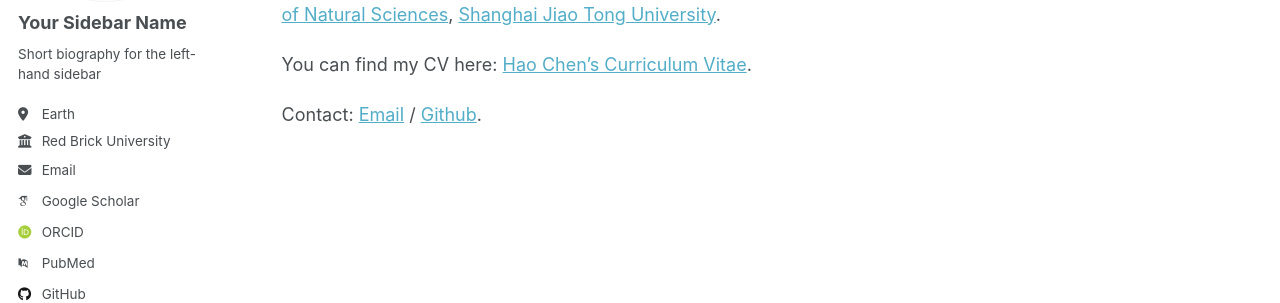
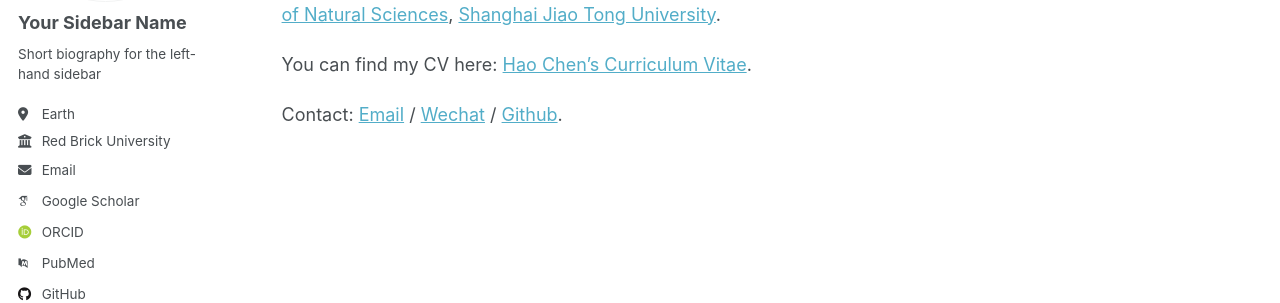
Before and after one commit to utulie/new, a Jekyll site: the page built from _pages/about.md, in a window 1280 px wide. Shown: the part 272-575 px from the top of the page. Built offline with Jekyll 4.4.1, drawn with Linux system fonts in a browser that asks for light colours; some web fonts are replaced.

Commit message:
Update about.md

```diff
--- a/_pages/about.md
+++ b/_pages/about.md
@@ -11,6 +11,6 @@ I'm a third year undergraduate student from [School of Mathematical Sciences](ht
 
 I am very fortunate to be advised by [Prof. Lin Liu](https://linliu-stats.github.io/) and [Prof. Yu Guang Wang](https://yuguangwang.github.io/) from [Institute of Natural Sciences](https://ins.sjtu.edu.cn/), [Shanghai Jiao Tong University](https://www.sjtu.edu.cn/).
 
-You can find my CV here: [Hao Chen's Curriculum Vitae](https://jbox.sjtu.edu.cn/l/f1hUJV).
+You can find my CV here: [Hao Chen's Curriculum Vitae](../assets/Curriculum_Vitae.pdf).
 
-Contact: [Email](mailto:chen_hao1@sjtu.edu.cn) / [Github](https://github.com/utulie).
+Contact: [Email](mailto:chen_hao1@sjtu.edu.cn) / [Wechat](../images/wechat.jpg) / [Github](https://github.com/utulie).
```
